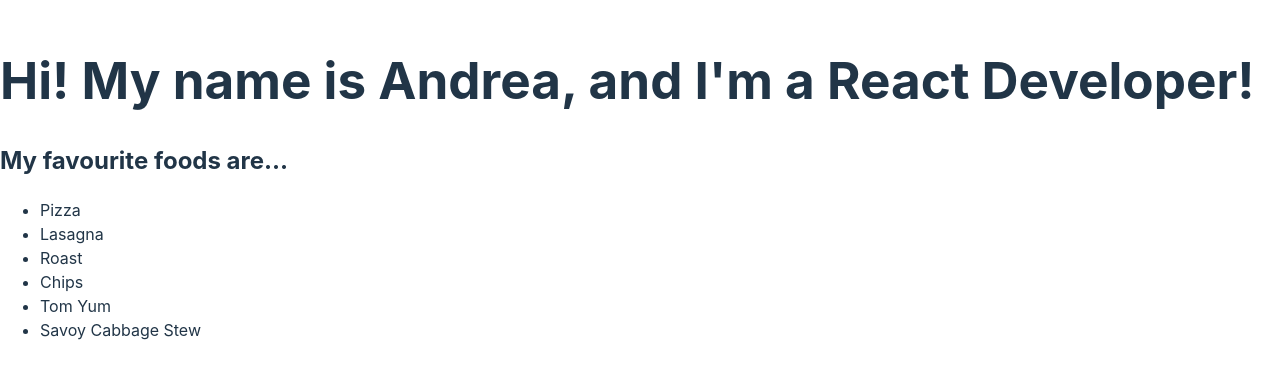
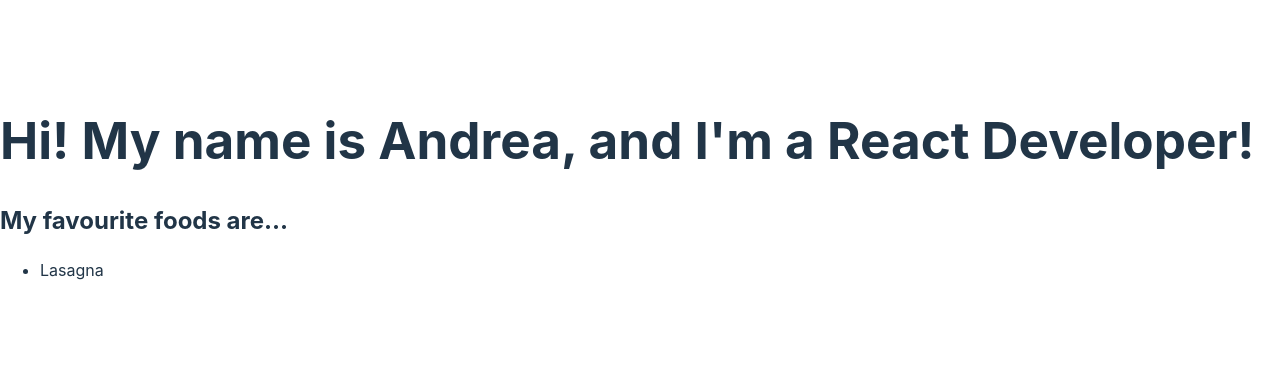
Before and after one commit to andreamaestri/codespaces-react, a React (Vite) app: page / in a window 1280 px wide. Shown: the part 212-590 px from the top of the page. Built offline with nearby package versions, Linux system fonts and the light colour scheme.

Commit message:
Conditional rendering using ternary operator on App.jsx

```diff
--- a/src/App.jsx
+++ b/src/App.jsx
@@ -1,12 +1,8 @@
-function ListItem(props) {
-	return <li>{props.favFood}</li>;
-}
-
 function List(props) {
 	return (
 		<ul>
 			{props.favFoods.map((favFood) => {
-				return <ListItem key={favFood} favFood={favFood} />;
+				return favFood.startsWith("L") ? <li key={favFood}>{favFood}</li> : null;
 			})}
 		</ul>
 	);
```
